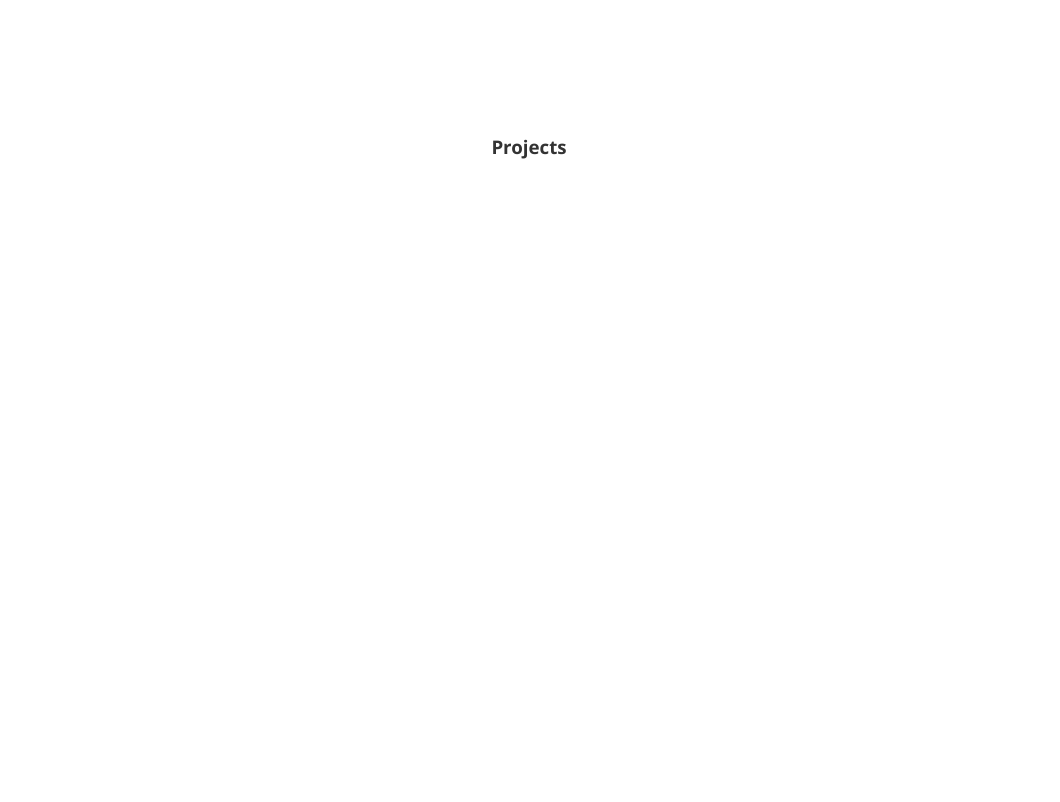
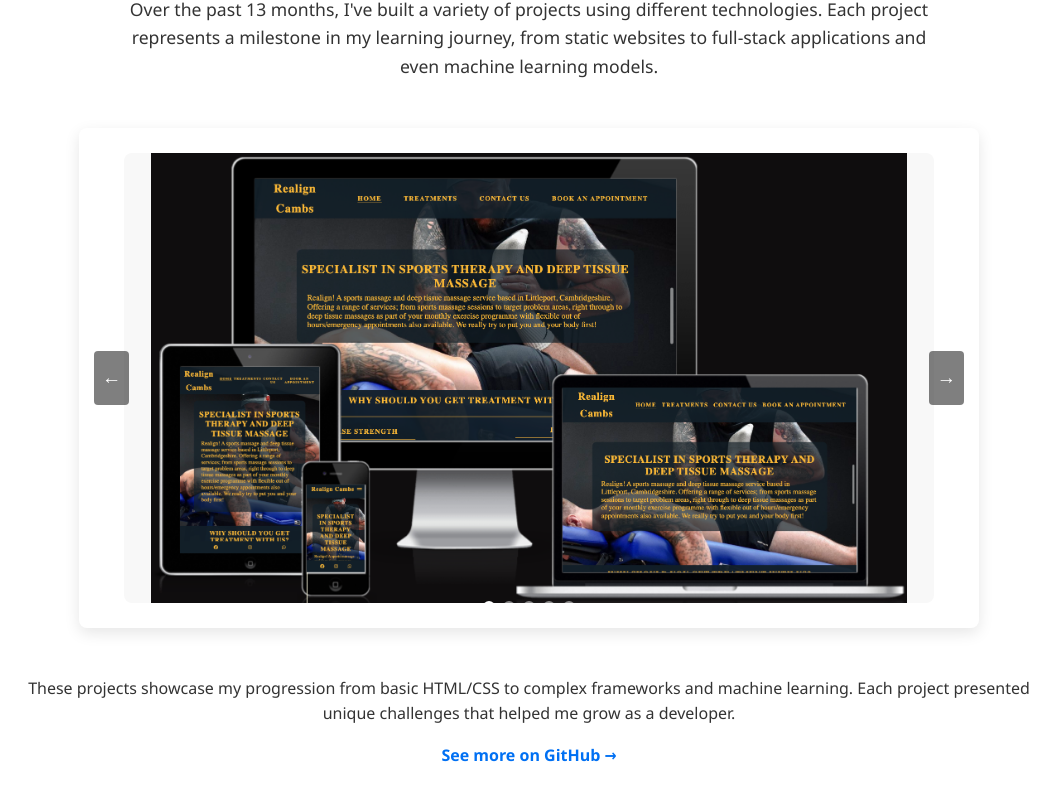
Before and after one commit to James-Burch/Resume-J-Burch, a React (Vite) app: page / in a window 1280 px wide. Shown: the part 2098-2900 px from the top of the page, without its empty margins (111-1171 px from the left). Built offline with nearby package versions, Linux system fonts and the light colour scheme.

Commit message:
Create poject carousel to display projects

```diff
--- a/src/App.jsx
+++ b/src/App.jsx
@@ -1,8 +1,10 @@
 import React, { useState } from "react";
 import Navbar from "./components/Navbar";
 import Hero from "./components/Hero";
+import About from "./components/About";
+import Projects from "./components/Projects";
 import "./index.css";
-import About from "./components/About";
+
 
 const App = () => {
   const [activeSection, setActiveSection] = useState("home");
@@ -28,7 +30,7 @@ const App = () => {
         </section>
 
         <section id="projects">
-          <h3>Projects</h3>
+          <Projects />
         </section>
 
         <section id="contact">
--- a/src/components/ProjectCarousel.jsx
+++ b/src/components/ProjectCarousel.jsx
@@ -53,6 +53,96 @@ const ProjectCarousel = () => {
         }
     ];
 
+    // Function to handle manual navigation
+    const navigate = (direction) => {
+        if (direction === 'prev') {
+            setActiveIndex((prev) => (prev === 0 ? projects.length - 1 : prev - 1));
+        } else {
+            setActiveIndex((prev) => (prev === projects.length - 1 ? 0 : prev + 1));
+        }
+    };
+
+    return (
+        <div className="project-carousel-container">
+            <div className="project-carousel">
+                {projects.map((project, index) => (
+                    <div
+                        key={project.id}
+                        className={`carousel-item ${activeIndex === index ? 'active' : ''}`}
+                    >
+                        <div className="flip-card">
+                            <div className="flip-card-inner">
+                                {/* Front: Project Image */}
+                                <div className="flip-card-front">
+                                    <img
+                                        src={project.image}
+                                        className="project-img"
+                                        alt={project.title}
+                                    />
+                                </div>
+                                {/* Back: Project Details */}
+                                <div className="flip-card-back">
+                                    <h5>{project.title}</h5>
+                                    <p>{project.description}</p>
+                                    <div className="tech-tags">
+                                        {project.technologies.map((tech, i) => (
+                                            <span key={i} className="tech-tag">{tech}</span>
+                                        ))}
+                                    </div>
+                                    <div className="project-links">
+                                        <a
+                                            href={project.liveSite}
+                                            target="_blank"
+                                            rel="noopener noreferrer"
+                                            className="project-link"
+                                        >
+                                            Live Site
+                                        </a>
+                                        <a
+                                            href={project.repository}
+                                            target="_blank"
+                                            rel="noopener noreferrer"
+                                            className="project-link"
+                                        >
+                                            Repository
+                                        </a>
+                                    </div>
+                                </div>
+                            </div>
+                        </div>
+                    </div>
+                ))}
+
+                {/* Navigation Controls */}
+                <button
+                    className="carousel-control carousel-control-prev"
+                    onClick={() => navigate('prev')}
+                    aria-label="Previous project"
+                >
+                    <span className="carousel-control-icon">←</span>
+                </button>
+                <button
+                    className="carousel-control carousel-control-next"
+                    onClick={() => navigate('next')}
+                    aria-label="Next project"
+                >
+                    <span className="carousel-control-icon">→</span>
+                </button>
+
+                {/* Navigation Dots */}
+                <div className="carousel-indicators">
+                    {projects.map((_, index) => (
+                        <button
+                            key={index}
+                            className={`carousel-indicator ${activeIndex === index ? 'active' : ''}`}
+                            onClick={() => setActiveIndex(index)}
+                            aria-label={`Go to project ${index + 1}`}
+                        />
+                    ))}
+                </div>
+            </div>
+        </div>
+    );
 };
 
 export default ProjectCarousel;
--- a/src/index.css
+++ b/src/index.css
@@ -376,7 +376,250 @@ html {
   }
 }
 
+/* ------------------------------------- Project Carousel Styles */
 
+.project-carousel-container {
+  width: 100%;
+  max-width: 900px;
+  margin: 0 auto;
+  position: relative;
+}
+
+.project-carousel {
+  position: relative;
+  overflow: hidden;
+  border-radius: 8px;
+  box-shadow: 0 5px 15px rgba(0, 0, 0, 0.1);
+  height: 500px;
+}
+
+.carousel-item {
+  position: absolute;
+  top: 0;
+  left: 0;
+  width: 100%;
+  height: 100%;
+  opacity: 0;
+  transition: opacity 0.5s ease-in-out;
+  display: flex;
+  justify-content: center;
+  align-items: center;
+}
+
+.carousel-item.active {
+  opacity: 1;
+  z-index: 1;
+}
+
+/* Flip Card Animation */
+.flip-card {
+  background-color: transparent;
+  width: 90%;
+  height: 90%;
+  perspective: 1000px;
+  margin: auto;
+}
+
+.flip-card-inner {
+  position: relative;
+  width: 100%;
+  height: 100%;
+  text-align: center;
+  transition: transform 0.8s;
+  transform-style: preserve-3d;
+}
+
+.flip-card:hover .flip-card-inner {
+  transform: rotateY(180deg);
+}
+
+.flip-card-front,
+.flip-card-back {
+  position: absolute;
+  width: 100%;
+  height: 100%;
+  -webkit-backface-visibility: hidden;
+  backface-visibility: hidden;
+  border-radius: 8px;
+}
+
+.flip-card-front {
+  background-color: #f8f8f8;
+  display: flex;
+  justify-content: center;
+  align-items: center;
+}
+
+.flip-card-back {
+  background-color: var(--primary-color);
+  color: white;
+  transform: rotateY(180deg);
+  padding: 2rem;
+  display: flex;
+  flex-direction: column;
+  justify-content: center;
+  align-items: center;
+}
+
+.project-img {
+  max-width: 100%;
+  max-height: 100%;
+  object-fit: contain;
+  display: block;
+  margin: auto;
+}
+
+.flip-card-back h5 {
+  font-size: 1.8rem;
+  margin-bottom: 1rem;
+}
+
+.flip-card-back p {
+  margin-bottom: 1.5rem;
+  font-size: 1rem;
+  line-height: 1.5;
+}
+
+.tech-tags {
+  display: flex;
+  flex-wrap: wrap;
+  justify-content: center;
+  gap: 0.5rem;
+  margin-bottom: 1.5rem;
+}
+
+.tech-tag {
+  background-color: rgba(255, 255, 255, 0.2);
+  padding: 0.3rem 0.7rem;
+  border-radius: 20px;
+  font-size: 0.85rem;
+}
+
+.project-links {
+  display: flex;
+  gap: 1rem;
+}
+
+.project-link {
+  color: white;
+  text-decoration: none;
+  padding: 0.5rem 1rem;
+  background-color: rgba(0, 0, 0, 0.2);
+  border-radius: 4px;
+  transition: background-color 0.3s;
+}
+
+.project-link:hover {
+  background-color: rgba(0, 0, 0, 0.4);
+}
+
+/* Carousel Controls */
+.carousel-control {
+  position: absolute;
+  top: 50%;
+  transform: translateY(-50%);
+  background: rgba(0, 0, 0, 0.5);
+  border: none;
+  color: white;
+  padding: 1rem 0.5rem;
+  cursor: pointer;
+  z-index: 2;
+  border-radius: 4px;
+  transition: background-color 0.3s;
+}
+
+.carousel-control:hover {
+  background: rgba(0, 0, 0, 0.7);
+}
+
+.carousel-control-prev {
+  left: 15px;
+}
+
+.carousel-control-next {
+  right: 15px;
+}
+
+.carousel-control-icon {
+  font-size: 1.2rem;
+  font-weight: bold;
+}
+
+/* Carousel Indicators */
+.carousel-indicators {
+  position: absolute;
+  bottom: 15px;
+  left: 50%;
+  transform: translateX(-50%);
+  display: flex;
+  gap: 0.5rem;
+  z-index: 2;
+}
+
+.carousel-indicator {
+  width: 12px;
+  height: 12px;
+  border-radius: 50%;
+  background-color: rgba(255, 255, 255, 0.5);
+  border: none;
+  cursor: pointer;
+}
+
+.carousel-indicator.active {
+  background-color: white;
+}
+
+/* Projects Section Footer */
+.projects-footer {
+  margin-top: 3rem;
+  text-align: center;
+}
+
+.github-link {
+  display: inline-block;
+  margin-top: 1rem;
+  color: var(--primary-color);
+  text-decoration: none;
+  font-weight: bold;
+}
+
+.github-link:hover {
+  text-decoration: underline;
+}
+
+/* Responsive Adjustments */
+@media (max-width: 768px) {
+  .project-carousel {
+    height: 450px;
+  }
+
+  .carousel-control {
+    padding: 0.5rem 0.3rem;
+  }
+
+  .flip-card-back h5 {
+    font-size: 1.5rem;
+  }
+
+  .flip-card-back p {
+    font-size: 0.9rem;
+  }
+}
+
+@media (max-width: 576px) {
+  .project-carousel {
+    height: 400px;
+  }
+
+  .project-links {
+    flex-direction: column;
+    gap: 0.5rem;
+  }
+
+  .section-title {
+    font-size: 2rem;
+  }
+}
 
 /* ------------------------------------- Navbar Styles */
 
```
